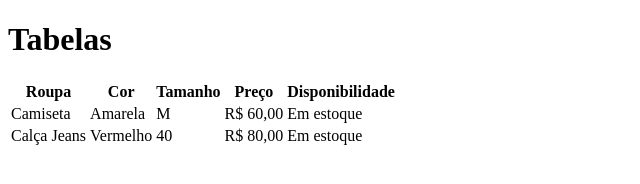
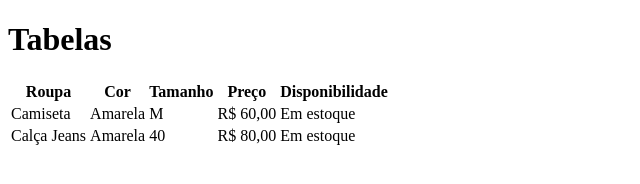
Before and after one commit to Lean-Antoni87/aula-tabela, a plain HTML site: page index.html in a window 1280 px wide. Shown: the whole page, without its empty margins (0-640 px from the left). Drawn offline with Linux system fonts and the light colour scheme.

Commit message:
Troca de cor da calca

```diff
--- a/index.html
+++ b/index.html
@@ -24,7 +24,7 @@
         </tr>
         <tr>
             <td>Calça Jeans</td>
-            <td>Vermelho</td>
+            <td>Amarela</td>
             <td>40</td>
             <td>R$ 80,00</td>
             <td>Em estoque</td>
```
